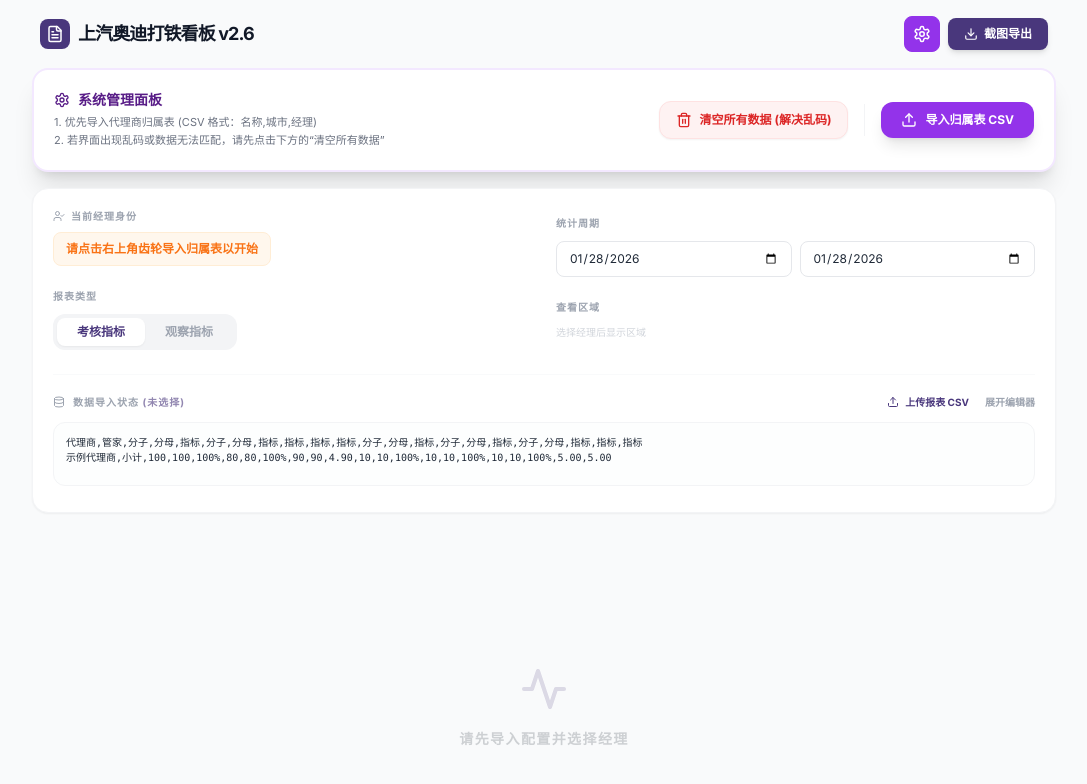
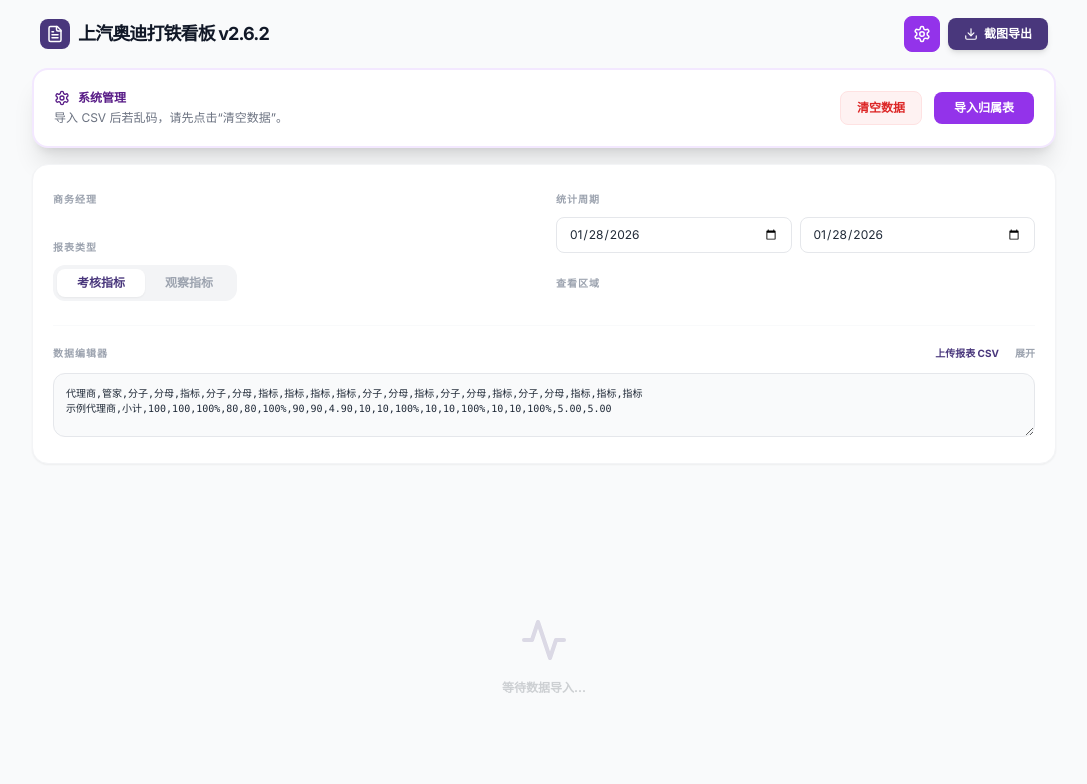
Before and after one commit to doriyyds-dori/AUDI-, a React (Vite) app: page / in a window 1280 px wide. Both pictures are taken after a click on the button 1017 px from the left and 34 px from the top of the page. Shown: the top 784 px of the page, without its empty margins (96-1183 px from the left). Built offline with nearby package versions, Linux system fonts and the light colour scheme.

Commit message:
refactor: Simplify type assertions and icon imports
Removed unnecessary type assertions for `Object.values` to improve code clarity. Also, removed unused `ChevronDown` and `ChevronUp` icons from `App.tsx` to streamline imports.

```diff
--- a/App.tsx
+++ b/App.tsx
@@ -1,4 +1,3 @@
-
 import React, { useState, useEffect, useRef } from 'react';
 import { DEFAULT_PERFORMANCE_CSV, DEFAULT_OBSERVATION_CSV } from './constants';
 import { processCSV, parseAttributionCSV } from './services/dataProcessor';
@@ -6,7 +5,7 @@
 import ReportView from './components/ReportView';
 import AnalysisPanel from './components/AnalysisPanel';
 import html2canvas from 'html2canvas';
-import { Download, Upload, FileText, Activity, Settings, UserCheck, ChevronDown, ChevronUp, Database, Trash2 } from 'lucide-react';
+import { Download, Upload, FileText, Activity, Settings, UserCheck, Database, Trash2 } from 'lucide-react';
 
 const STORAGE_KEY_ATTRIBUTION = 'audi_dealer_attribution_v6';
 const STORAGE_KEY_MULTI_DATA = 'audi_multi_manager_data_v6';
@@ -32,10 +31,8 @@
 
   const reportRef = useRef<HTMLDivElement>(null);
 
-  // Fix: Add type assertion to Object.values to resolve 'unknown' property access errors
   const availableManagers = Array.from(new Set((Object.values(attributions) as DealerAttribution[]).map(a => a.businessManager))).filter(Boolean).sort();
   const availableCities = activeManager
-    // Fix: Add type assertion to Object.values to resolve 'unknown' property access errors
     ? Array.from(new Set((Object.values(attributions) as DealerAttribution[]).filter(a => a.businessManager === activeManager).map(a => a.city))).filter(Boolean).sort()
     : [];
 
@@ -74,14 +71,11 @@
     localStorage.setItem(STORAGE_KEY_MULTI_DATA, JSON.stringify(multiData));
   }, [multiData]);
 
-  // 增强型解码逻辑
   const decodeCSV = (buffer: ArrayBuffer): string => {
     const bytes = new Uint8Array(buffer);
-    // 检查 UTF-8 BOM
     if (bytes[0] === 0xEF && bytes[1] === 0xBB && bytes[2] === 0xBF) {
       return new TextDecoder('utf-8').decode(buffer);
     }
-    // 启发式检测：先尝试严格 UTF-8，报错则退回 GBK
     try {
       const decoder = new TextDecoder('utf-8', { fatal: true });
       return decoder.decode(buffer);
@@ -103,14 +97,14 @@
         const newMap = parseAttributionCSV(text);
         setAttributions(newMap);
         const count = Object.keys(newMap).length;
-        alert(count > 0 ? `归属表导入成功：已识别 ${count} 个代理商` : "未识别到数据，请检查 CSV 格式是否为：代理商,城市,经理");
+        alert(count > 0 ? `归属表导入成功：已识别 ${count} 个代理商` : "未识别到数据");
       } else {
-        if (!activeManager) return alert("请先在下方选择商务经理身份");
+        if (!activeManager) return alert("请先选择经理");
         setMultiData(prev => ({
           ...prev,
           [activeManager]: { ...(prev[activeManager] || { performance: '', observation: '' }), [target]: text }
         }));
-        alert(`报表数据已载入`);
+        alert(`数据已载入`);
       }
     };
     reader.readAsArrayBuffer(file);
@@ -118,7 +112,7 @@
   };
 
   const clearAllCache = () => {
-    if (window.confirm("确定要重置应用吗？这将清空所有已导入的归属表和报表数据，解决乱码问题。")) {
+    if (window.confirm("确定要重置应用吗？")) {
       localStorage.removeItem(STORAGE_KEY_ATTRIBUTION);
       localStorage.removeItem(STORAGE_KEY_MULTI_DATA);
       window.location.reload();
@@ -137,13 +131,12 @@
 
   return (
     <div className="min-h-screen bg-gray-50 text-gray-800 antialiased p-4">
-      {/* Header */}
       <div className="max-w-5xl mx-auto flex justify-between items-center mb-4 px-2">
         <div className="flex items-center gap-2">
            <div className="bg-audi p-1.5 rounded-lg text-white">
               <FileText size={18} />
            </div>
-           <h1 className="text-lg font-black tracking-tighter text-gray-900">上汽奥迪打铁看板 v2.6</h1>
+           <h1 className="text-lg font-black tracking-tighter text-gray-900">上汽奥迪打铁看板 v2.6.2</h1>
         </div>
         <div className="flex items-center gap-2">
           <button
@@ -158,159 +151,80 @@
         </div>
       </div>
 
-      {/* Settings Panel */}
       {isConfigOpen && (
-        <div className="max-w-5xl mx-auto mb-4 p-5 bg-white rounded-2xl border-2 border-purple-100 shadow-xl animate-in zoom-in-95 duration-200">
+        <div className="max-w-5xl mx-auto mb-4 p-5 bg-white rounded-2xl border-2 border-purple-100 shadow-xl">
           <div className="flex flex-col md:flex-row items-center justify-between gap-6">
-            <div className="space-y-1">
-              <h4 className="text-sm font-black text-purple-900 flex items-center gap-2">
-                <Settings size={16} /> 系统管理面板
-              </h4>
-              <p className="text-[11px] text-gray-500 leading-relaxed">
-                1. 优先导入代理商归属表 (CSV 格式：名称,城市,经理)<br/>
-                2. 若界面出现乱码或数据无法匹配，请先点击下方的“清空所有数据”
-              </p>
+            <div className="space-y-1 text-xs">
+              <h4 className="font-black text-purple-900 flex items-center gap-2"><Settings size={16} /> 系统管理</h4>
+              <p className="text-gray-500">导入 CSV 后若乱码，请先点击“清空数据”。</p>
             </div>
             <div className="flex items-center gap-3">
-              <button
-                onClick={clearAllCache}
-                className="flex items-center gap-2 bg-red-50 text-red-600 px-4 py-2.5 rounded-xl text-xs font-black border border-red-100 hover:bg-red-600 hover:text-white transition-all shadow-sm"
-              >
-                <Trash2 size={16} /> 清空所有数据 (解决乱码)
-              </button>
-              <div className="w-px h-8 bg-gray-100 mx-1"></div>
-              <label className="flex items-center gap-2 cursor-pointer bg-purple-600 text-white px-5 py-2.5 rounded-xl text-xs font-black shadow-lg hover:bg-purple-700 transition-all">
-                <Upload size={16} /> 导入归属表 CSV
-                <input type="file" accept=".csv" onChange={(e) => handleFileUpload(e, 'attribution')} className="hidden" />
+              <button onClick={clearAllCache} className="bg-red-50 text-red-600 px-4 py-2 rounded-lg text-xs font-bold border border-red-100">清空数据</button>
+              <label className="bg-purple-600 text-white px-5 py-2 rounded-lg text-xs font-bold cursor-pointer">
+                导入归属表 <input type="file" accept=".csv" onChange={(e) => handleFileUpload(e, 'attribution')} className="hidden" />
               </label>
             </div>
           </div>
         </div>
       )}
 
-      {/* Control Card */}
       <div className="max-w-5xl mx-auto bg-white rounded-2xl shadow-sm border border-gray-100 p-5 mb-6">
         <div className="grid grid-cols-1 md:grid-cols-4 gap-6">
           <div className="md:col-span-2 space-y-4">
             <div className="space-y-2">
-              <label className="text-[10px] font-black text-gray-400 uppercase tracking-widest flex items-center gap-1.5">
-                <UserCheck size={12} /> 当前经理身份
-              </label>
+              <label className="text-[10px] font-black text-gray-400 uppercase tracking-widest">商务经理</label>
               <div className="flex flex-wrap gap-1.5">
-                {availableManagers.length === 0 ? (
-                  <p className="text-xs text-orange-500 font-bold bg-orange-50 px-3 py-2 rounded-lg border border-orange-100">请点击右上角齿轮导入归属表以开始</p>
-                ) : (
-                  availableManagers.map(mgr => (
-                    <button
-                      key={mgr}
-                      onClick={() => setActiveManager(mgr)}
-                      className={`px-3 py-1.5 rounded-lg text-xs font-bold transition-all border ${activeManager === mgr ? 'bg-audi border-audi text-white shadow-md' : 'bg-white text-gray-500 border-gray-100 hover:border-gray-200'}`}
-                    >
-                      {mgr}
-                    </button>
-                  ))
-                )}
+                {availableManagers.map(mgr => (
+                  <button key={mgr} onClick={() => setActiveManager(mgr)} className={`px-3 py-1.5 rounded-lg text-xs font-bold border ${activeManager === mgr ? 'bg-audi border-audi text-white shadow-md' : 'bg-white text-gray-500 border-gray-100'}`}>{mgr}</button>
+                ))}
               </div>
             </div>
-
             <div className="space-y-2">
               <label className="text-[10px] font-black text-gray-400 uppercase tracking-widest">报表类型</label>
               <div className="flex bg-gray-100 p-1 rounded-xl w-fit">
-                 <button onClick={() => setReportType('performance')} className={`px-5 py-1.5 rounded-lg text-xs font-bold transition-all ${reportType === 'performance' ? 'bg-white shadow-sm text-audi' : 'text-gray-400'}`}>考核指标</button>
-                 <button onClick={() => setReportType('observation')} className={`px-5 py-1.5 rounded-lg text-xs font-bold transition-all ${reportType === 'observation' ? 'bg-white shadow-sm text-audi' : 'text-gray-400'}`}>观察指标</button>
+                 <button onClick={() => setReportType('performance')} className={`px-5 py-1.5 rounded-lg text-xs font-bold transition-all ${reportType === 'performance' ? 'bg-white text-audi shadow-sm' : 'text-gray-400'}`}>考核指标</button>
+                 <button onClick={() => setReportType('observation')} className={`px-5 py-1.5 rounded-lg text-xs font-bold transition-all ${reportType === 'observation' ? 'bg-white text-audi shadow-sm' : 'text-gray-400'}`}>观察指标</button>
               </div>
             </div>
           </div>
-
           <div className="md:col-span-2 space-y-4">
             <div className="space-y-2">
               <label className="text-[10px] font-black text-gray-400 uppercase tracking-widest">统计周期</label>
               <div className="flex gap-2">
-                <input type="date" value={startDate} onChange={(e) => setStartDate(e.target.value)} className="w-1/2 text-xs border border-gray-200 rounded-lg px-3 py-2 outline-none focus:ring-2 focus:ring-purple-100" />
-                <input type="date" value={endDate} onChange={(e) => setEndDate(e.target.value)} className="w-1/2 text-xs border border-gray-200 rounded-lg px-3 py-2 outline-none focus:ring-2 focus:ring-purple-100" />
+                <input type="date" value={startDate} onChange={(e) => setStartDate(e.target.value)} className="w-1/2 text-xs border rounded-lg px-3 py-2" />
+                <input type="date" value={endDate} onChange={(e) => setEndDate(e.target.value)} className="w-1/2 text-xs border rounded-lg px-3 py-2" />
               </div>
             </div>
-
             <div className="space-y-2">
               <label className="text-[10px] font-black text-gray-400 uppercase tracking-widest">查看区域</label>
               <div className="flex flex-wrap gap-1.5">
-                {availableCities.length > 0 ? availableCities.map(city => (
-                  <button
-                    key={city}
-                    onClick={() => setActiveCity(city)}
-                    className={`px-3 py-1.5 rounded-lg text-xs font-bold transition-all border ${activeCity === city ? 'bg-white border-purple-200 text-audi shadow-sm' : 'text-gray-400 border-transparent hover:text-gray-500'}`}
-                  >
-                    {city}
-                  </button>
-                )) : <span className="text-[10px] text-gray-300">选择经理后显示区域</span>}
+                {availableCities.map(city => (
+                  <button key={city} onClick={() => setActiveCity(city)} className={`px-3 py-1.5 rounded-lg text-xs font-bold border ${activeCity === city ? 'bg-white border-purple-200 text-audi' : 'text-gray-400 border-transparent'}`}>{city}</button>
+                ))}
               </div>
             </div>
           </div>
         </div>
-
         <div className="mt-6 pt-5 border-t border-gray-50">
            <div className="flex justify-between items-center mb-3">
-              <div className="flex items-center gap-2">
-                <Database size={12} className="text-gray-400" />
-                <h3 className="text-[10px] font-black text-gray-400 uppercase tracking-widest">
-                  数据导入状态 <span className="text-audi opacity-60">({activeManager || '未选择'})</span>
-                </h3>
-              </div>
+              <h3 className="text-[10px] font-black text-gray-400 uppercase tracking-widest">数据编辑器</h3>
               <div className="flex items-center gap-4">
-                <label className="flex items-center gap-1.5 cursor-pointer text-[10px] font-bold text-audi hover:underline">
-                  <Upload size={12} /> 上传报表 CSV
-                  <input type="file" accept=".csv" onChange={(e) => handleFileUpload(e, reportType)} className="hidden" />
-                </label>
-                <button
-                  onClick={() => setIsEditorExpanded(!isEditorExpanded)}
-                  className="text-[10px] font-bold text-gray-400 flex items-center gap-1 hover:text-gray-600"
-                >
-                  {isEditorExpanded ? '折叠编辑器' : '展开编辑器'}
-                </button>
+                <label className="cursor-pointer text-[10px] font-bold text-audi hover:underline">上传报表 CSV <input type="file" accept=".csv" onChange={(e) => handleFileUpload(e, reportType)} className="hidden" /></label>
+                <button onClick={() => setIsEditorExpanded(!isEditorExpanded)} className="text-[10px] font-bold text-gray-400">{isEditorExpanded ? '折叠' : '展开'}</button>
               </div>
            </div>
-           <textarea
-             value={currentCsv}
-             onChange={(e) => {
-               const val = e.target.value;
-               setMultiData(prev => ({
-                 ...prev,
-                 [activeManager]: { ...(prev[activeManager] || { performance: '', observation: '' }), [reportType]: val }
-               }));
-             }}
-             className={`w-full font-mono text-[10px] border border-gray-100 rounded-xl p-3 bg-gray-50/30 outline-none transition-all duration-300 resize-none focus:ring-1 focus:ring-purple-100 ${isEditorExpanded ? 'h-64' : 'h-16'}`}
-             placeholder="粘贴 CSV 数据或点击上方上传按钮..."
-           />
+           <textarea value={currentCsv} onChange={(e) => setMultiData(prev => ({...prev, [activeManager]: {...(prev[activeManager] || {performance: '', observation: ''}), [reportType]: e.target.value}}))} className={`w-full font-mono text-[10px] border rounded-xl p-3 bg-gray-50 outline-none transition-all ${isEditorExpanded ? 'h-64' : 'h-16'}`} />
         </div>
       </div>
 
-      {/* Main Preview */}
       <div className="flex flex-col items-center">
         {processedData && activeCity && processedData[activeCity]?.length > 0 ? (
           <>
-            <ReportView
-              city={activeCity}
-              data={processedData[activeCity] || []}
-              startDate={startDate}
-              endDate={endDate}
-              reportRef={reportRef}
-              reportType={reportType}
-            />
-            <AnalysisPanel
-              city={activeCity}
-              data={processedData[activeCity] || []}
-              startDate={startDate}
-              endDate={endDate}
-              reportType={reportType}
-            />
+            <ReportView city={activeCity} data={processedData[activeCity] || []} startDate={startDate} endDate={endDate} reportRef={reportRef} reportType={reportType} />
+            <AnalysisPanel city={activeCity} data={processedData[activeCity] || []} startDate={startDate} endDate={endDate} reportType={reportType} />
           </>
         ) : (
-          <div className="flex flex-col items-center py-32 opacity-20">
-             <Activity size={48} className="animate-pulse text-audi" />
-             <p className="text-sm font-bold mt-4 tracking-widest uppercase">
-               {activeManager ? "该经理当前无匹配数据，请检查归属表名称是否一致" : "请先导入配置并选择经理"}
-             </p>
-          </div>
+          <div className="py-32 opacity-20 flex flex-col items-center"><Activity size={48} className="animate-pulse text-audi" /><p className="text-xs font-bold mt-4">等待数据导入...</p></div>
         )}
       </div>
     </div>
```
Also changed, not shown: components/AnalysisPanel.tsx (+68 -22 lines).
